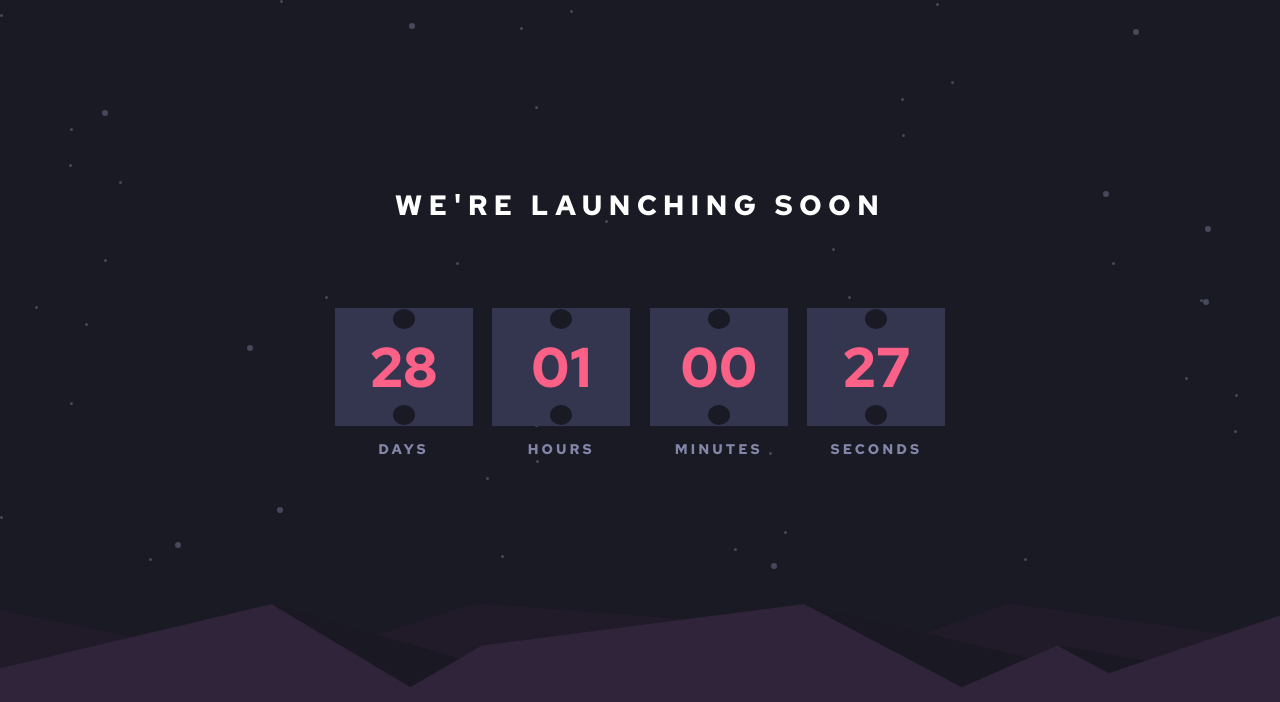
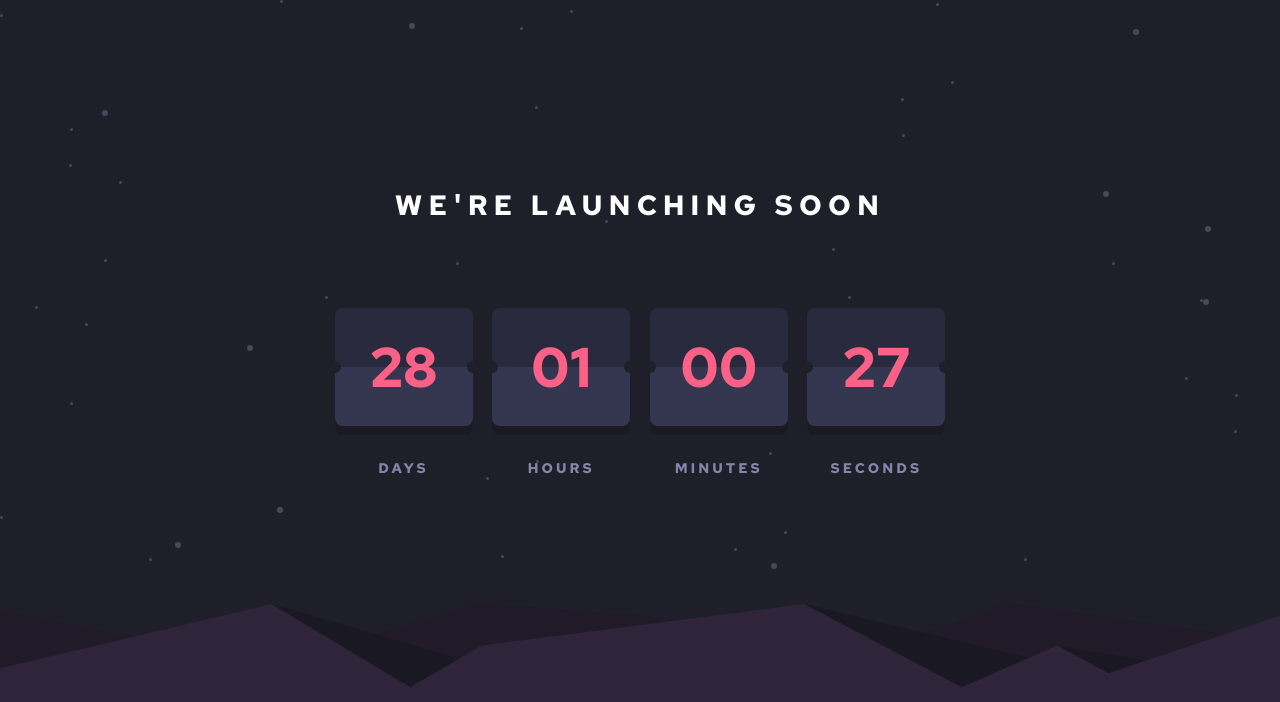
Before and after one commit to slippyishappy/countdown-main, a plain HTML site: page index.html in a window 1280 px wide. Shown: the top 702 px of the page. Drawn offline with Linux system fonts and the light colour scheme.

Commit message:
Styled the cards more

```diff
--- a/styles.css
+++ b/styles.css
@@ -4,7 +4,8 @@
     --pink: hsl(345, 95%, 68%);
     --white: hsl(0, 0%, 100%);
     --light-gray:  hsl(237, 18%, 59%);
-    --dark-blue-top: hsl(235, 16%, 14%);
+    --dark-blue-top: hsl(236, 21%, 20%)    ;
+    --really-dark-blue: hsl(235, 16%, 14%);
     --dark-blue-bottom: hsl(236, 21%, 26%);
     --black: hsl(234, 17%, 12%);
 }
@@ -19,7 +20,7 @@ body {
     height: 100vh;
     font-family: "Red Hat Text", system-ui;
     font-weight: 700;
-    background-color: var(--black);
+    background-color: var(--really-dark-blue);
     text-transform: uppercase;
     font-size: 14px;
     background-image: url(images/bg-stars.svg);
@@ -28,6 +29,7 @@ body {
     display: flex;
     flex-direction: column;
     align-items: center;
+    overflow: hidden;
 }
 
 main {
@@ -41,6 +43,7 @@ h1 {
 }
 
 p {
+    padding: 1.3em;
     color: var(--light-gray);
     letter-spacing: 0.22em;
 }
@@ -68,18 +71,6 @@ p {
     background-size: 100%;
 }
 
-.card {
-    display: flex;
-    flex-direction: column;
-    justify-content: center;
-    align-items: center;
-    color: var(--pink);
-    font-size: 4em;
-    background-color: var(--dark-blue-bottom);
-    width: 138px;
-    height: 118px;
-}
-
 #socials {
     display: flex;
     justify-content: center;
@@ -93,24 +84,38 @@ p {
     filter: invert(54%) sepia(46%) saturate(2853%) hue-rotate(310deg) brightness(101%) contrast(97%);
 }
 
-.card::before, .card::after{
+.card {
+    display: flex;
+    flex-direction: column;
+    justify-content: center;
+    align-items: center;
+    color: var(--pink);
+    font-size: 4em;
+    background: linear-gradient(to top, var(--dark-blue-top), 0%, var(--dark-blue-bottom) 50%, var(--dark-blue-top) 50%);
+    width: 138px;
+    height: 118px;
+    position: relative;
+    border-radius: 8px;
+    box-shadow: 0px 9px 0px 0px var(--black);
+}
+
+.card::before, .card::after {
     content: '';
-    width: 20px;
-    height: 30px;
-    border-radius: 100%;
-    background-color: var(--black);
+    position: absolute;
+    width: 12px;
+    height: 12px;
+    background-color: var(--really-dark-blue);
+    top: 50%;
+    transform: translateY(-50%);
+    border-radius: 50%;
 }
 
 .card::before {
-    border-top-color: transparent;
-    border-left-color: transparent;
-    transform: rotate(90deg);
-  }
+    left: -6px;
+}
 
 .card::after {
-    border-top-color: transparent;
-    border-left-color: transparent;
-    transform: rotate(90deg);
+    right: -6px;
 }
 
 @media only screen and (min-width: 1400px) {
```
